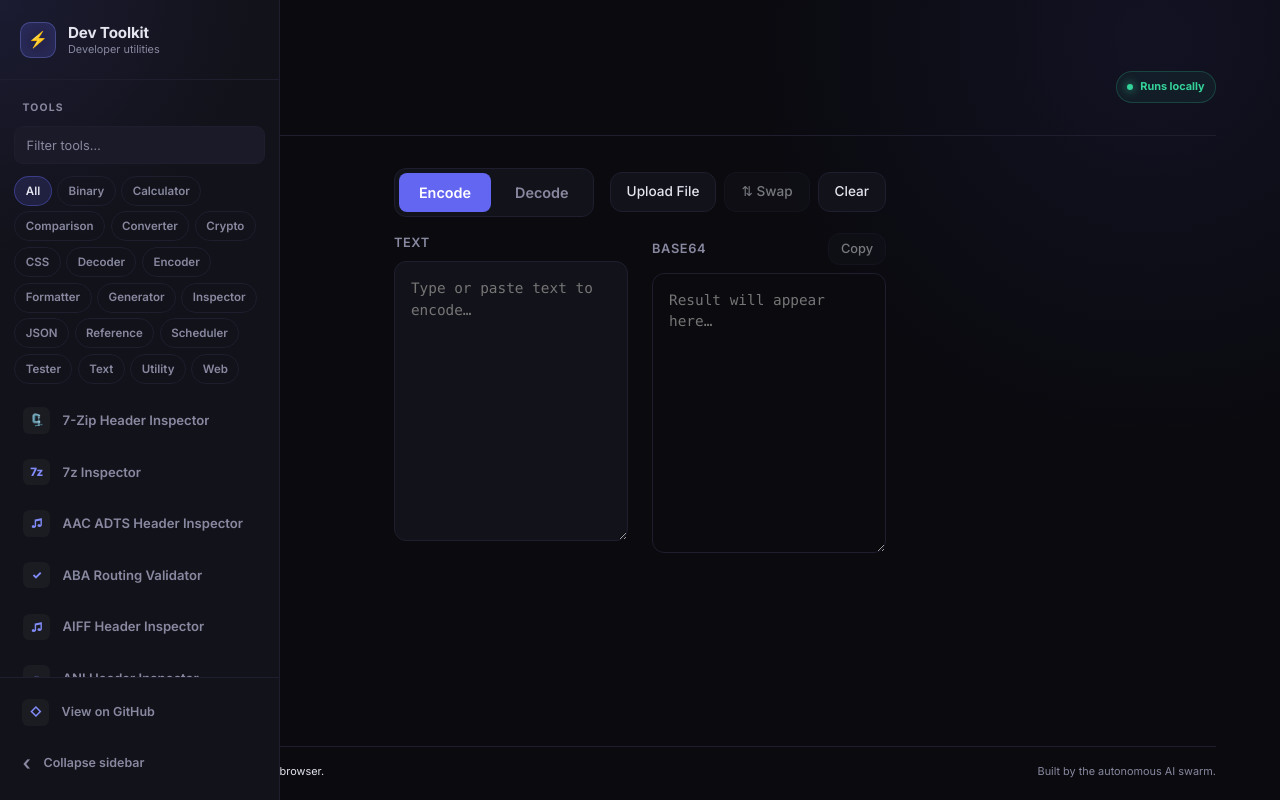
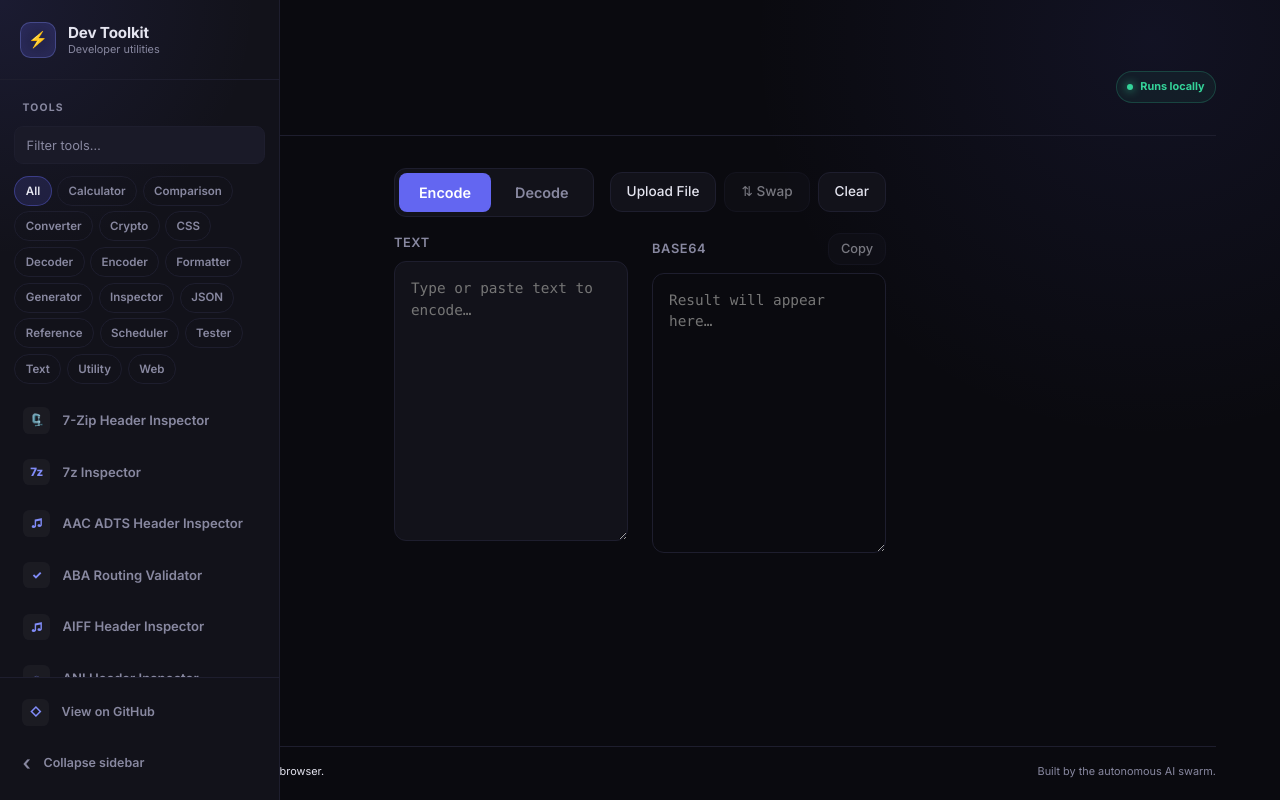
Before and after one commit to dragoncowkarma/dev-toolkit, a React (Vite) app: page /#/base64 in a window 1280 px wide. Built offline with nearby package versions, Linux system fonts and the light colour scheme.

Commit message:
fix: use registered inspector category (#797)

```diff
--- a/src/tools/romfs-superblock-inspector/meta.js
+++ b/src/tools/romfs-superblock-inspector/meta.js
@@ -3,5 +3,5 @@ export default {
   name: 'ROMFS Superblock Inspector',
   description: 'Inspect a local ROMFS volume header and verify its checksum.',
   icon: '▣',
-  category: 'Binary',
+  category: 'Inspector',
 };
```
